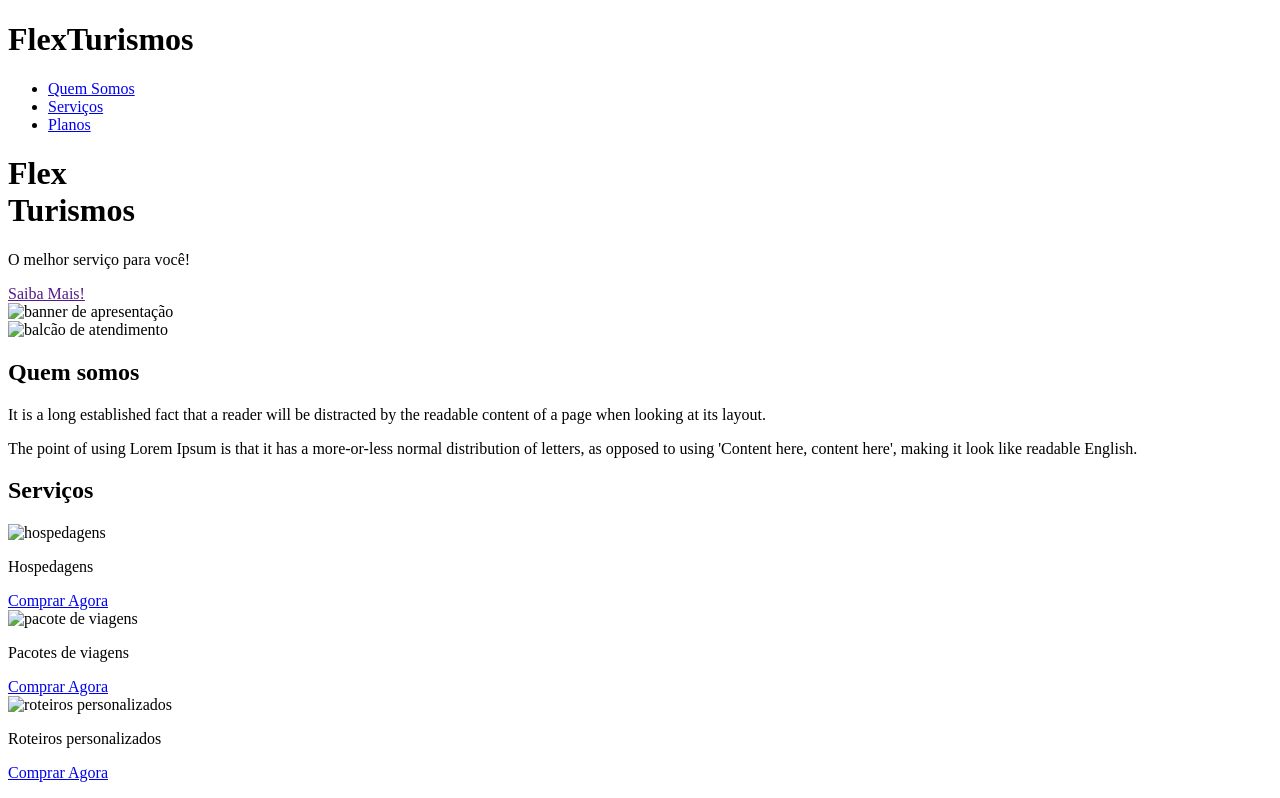
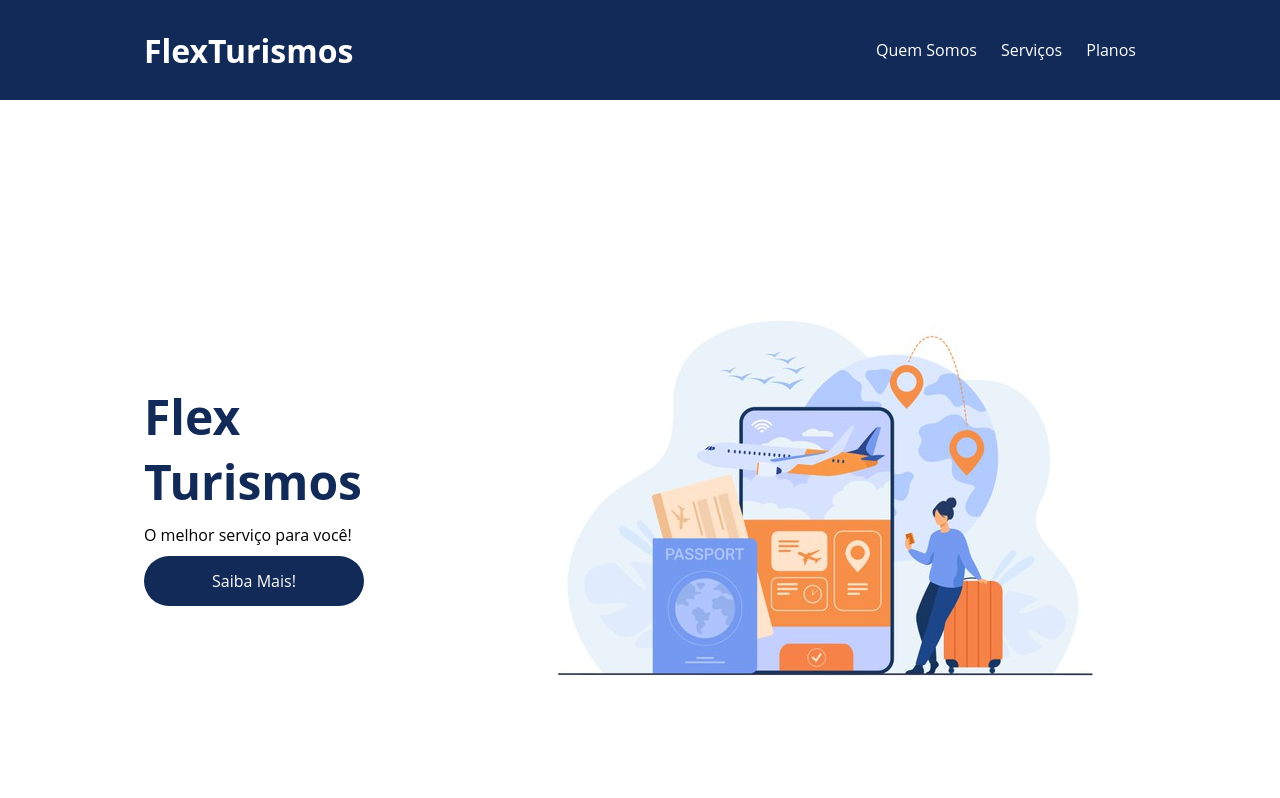
Before and after one commit to nando-cezar/flex-turism, a plain HTML site: page flex-project/index.html in a window 1280 px wide. Shown: the top 798 px of the page. Drawn offline with Linux system fonts and the light colour scheme.

Commit message:
release#05062022T1455

```diff
--- a/flex-project/index.html
+++ b/flex-project/index.html
@@ -8,66 +8,69 @@
 </head>
 <body>
     <header>
-        <h1>FlexTurismos</h1>
-        <ul>
+        <div class="flex-container menu">
+            <div><h1>FlexTurismos</h1></div>
+            <ul class="list-items">
                 <li><a href="#quem-somos">Quem Somos</a></li>
                 <li><a href="#servicos">Serviços</a></li>
                 <li><a href="#planos">Planos</a></li>
             </ul>
+        </div>
     </header>
 
-    <div>
-        <div>
+    <div class="flex-container presentation">
+        <div class="text-presentation">
             <h1>Flex <br>Turismos</h1>
             <p>O melhor serviço para você!</p>
             <a href="">Saiba Mais!</a>
         </div>
 
         <div>
-            <div><img src="./images/0-main.png" alt="banner de apresentação"></div>
+            <div><img src="./assets/0-main.png" alt="banner de apresentação"></div>
         </div>
     </div>
 
-    <div>
-        <div>
-            <img src="./images/1-quem-somos.png" alt="balcão de atendimento">
-        </div>
-
+    <div class="flex-container" id="quem-somos">
         <div>
             <h2>Quem somos</h2>
             <p>It is a long established fact that a reader will be distracted by the readable content of a page when looking at its layout. </p>
             <p>The point of using Lorem Ipsum is that it has a more-or-less normal distribution of letters, as opposed to using 'Content here, content here', making it look like readable English.</p>
         </div>
+        <div>
+            <img src="./assets/1-quem-somos.png" alt="balcão de atendimento">
+        </div>
     </div>
 
-    <div>
+    <div class="external-container">
+        <div class="flex-container" id="servicos">
             <div>
                 <h2>Serviços</h2>
             </div>
 
-        <div>
-            <div>
-                <div><img src="./images/icon-2.png" alt="hospedagens"></div>
+            <div class="list-servicos">
+                <div class="item-servico">
+                    <div><img src="./assets/icon-2.png" alt="hospedagens"></div>
                     <p>Hospedagens</p>
                     <a href="#">Comprar Agora</a>
                 </div>
 
-            <div>
-               <div><img src="./images/icon-1.png" alt="pacote de viagens"></div>
+                <div class="item-servico">
+                    <div><img src="./assets/icon-1.png" alt="pacote de viagens"></div>
                     <p>Pacotes de viagens</p>
                     <a href="#">Comprar Agora</a>
                 </div>
 
-            <div>
-                <div><img src="./images/icon-3.png" alt="roteiros personalizados"></div>
+                <div class="item-servico">
+                    <div><img src="./assets/icon-3.png" alt="roteiros personalizados"></div>
                     <p>Roteiros personalizados</p>
                     <a href="#">Comprar Agora</a>
                 </div>
 
             </div>
         </div>
+    </div>
 
-    <div>
+    <div class="flex-container">
 
         <div>
             <h3>Plano 2</h3>
--- a/flex-project/style.css
+++ b/flex-project/style.css
@@ -0,0 +1,163 @@
+*{
+    margin: 0;
+    padding: 0;
+    font-family: 'Open Sans', sans-serif;
+}
+
+ul{
+    list-style: none;
+    margin: 0;
+    padding: 0;
+}
+
+ul li a{
+    text-decoration: none;
+}
+
+div img{
+    display: block;
+    width: 100%;
+}
+
+.flex-container{
+    display: flex;
+    max-width: 992px;
+    margin: auto;
+    width: 100%;
+}
+
+header{
+    background-color: #122A57;
+    height: 100px;
+    display: flex;
+    align-items: center;
+    color: #fff;
+}
+
+header .list-items{
+    display: flex;
+    max-width: 260px;
+    width: 100%;
+    justify-content: space-between;
+    align-items: center;
+}
+
+.list-items li a{
+    color: #fff;
+}
+
+header .menu{
+    justify-content: space-between;
+}
+
+.presentation{
+    height: 100vh;
+    align-items: center;
+    justify-content: space-between;
+}
+
+.presentation .text-presentation{
+    min-height: 200px;
+}
+
+.text-presentation h1{
+    color: #122A57;
+    font-size: 48px;
+    margin-bottom: 10px;
+}
+
+.text-presentation a{
+    background-color: #122A57;
+    color: #fff;
+    text-align: center;
+    border-radius: 30px;
+    width: 220px;
+    display: block;
+    text-decoration: none;
+    height: 50px;
+    line-height: 50px;
+    margin-top: 10px;
+    margin-bottom: 10px;
+}
+
+#quem-somos{
+    flex-direction: row-reverse;
+    align-items: center;
+    justify-content: space-between;
+}
+
+#quem-somos h2{
+    font-size: 32px;
+    color: #122A57;
+    display: flex;
+    margin-bottom: 20px;
+}
+
+#quem-somos h2::before{
+    content: "";
+    height: 50px;
+    width: 5px;
+    margin-right: 5px;
+    background-color: #122A57;
+    position: relative;
+}
+
+#quem-somos p{
+    margin-bottom: 10px;
+    width: 90%;
+}
+
+#quem-somos img{
+    min-width: 420px;
+}
+
+.external-container{
+    background-color: #122A57;
+    width: 100%;
+}
+
+#servicos{
+    flex-direction: column;
+    padding-top: 50px;
+    padding-bottom: 100px;
+}
+
+#servicos h2{
+    color: #fff;
+    font-size: 32px;
+    margin-bottom: 10px;
+}
+
+.list-servicos{
+    display: flex;
+    justify-content: space-around;
+}
+
+.list-servicos .item-servico{
+    text-align: center;
+}
+
+.item-servico a{
+    width: 120px;
+    background-color: #fff;
+    border-radius: 30px;
+    height: 50px;
+    text-align: center;
+    line-height: 50px;
+    padding: 5px 10px;
+    color:#122A57;
+    font-size:14px;
+    text-decoration: none;
+}
+
+.item-servico p{
+    font-size: 700;
+    font-size: 18px;
+    color:#fff;
+    margin-top: 20px;
+}
+
+.item-servico img{
+    width: 80%;
+    margin: auto;
+}
```
Lines whose indentation alone changed are shown as unchanged.
